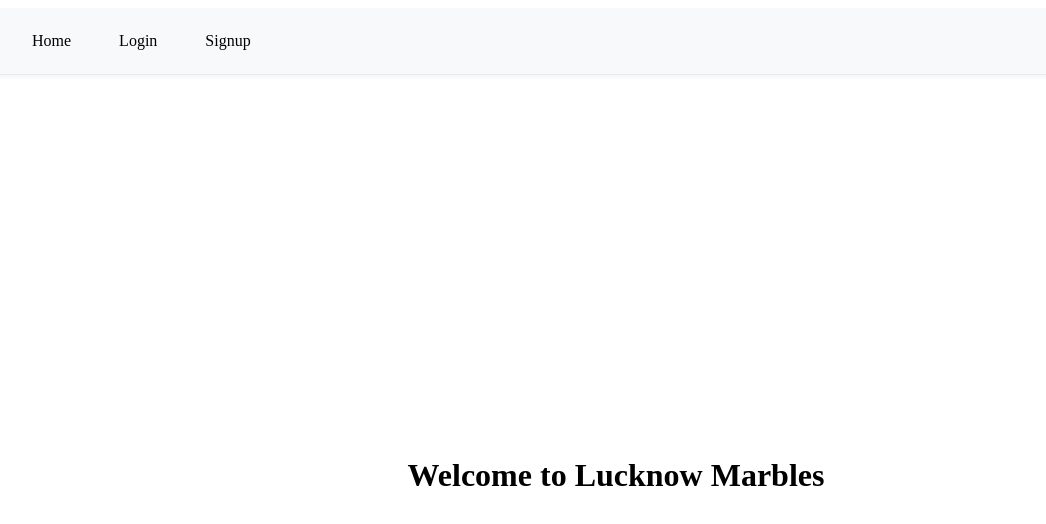
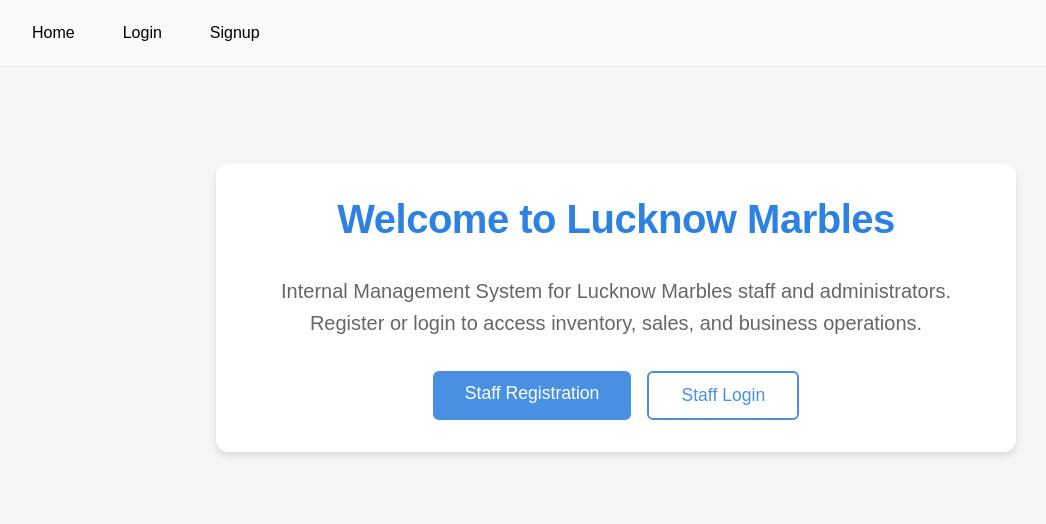
Before and after one commit to LucknowMarbles/lucknow-marbles-website-frontend, a React (Vite) app: page / in a window 1280 px wide. Shown: the top 524 px of the page, without its empty margins (24-1070 px from the left). Built offline with nearby package versions, Linux system fonts and the light colour scheme.

Commit message:
Improve Home page, and add NotFoundPage

```diff
--- a/src/App.jsx
+++ b/src/App.jsx
@@ -5,7 +5,7 @@
 import LoginPage from './pages/auth/LoginPage'
 import SignupPage from './pages/auth/SignupPage'
 import ProfilePage from './pages/ProfilePage'
-
+import NotFoundPage from './pages/NotFoundPage'
 
 export default function App() {
     return (
@@ -17,6 +17,7 @@
                     <Route path="/login" element={<LoginPage />} />
                     <Route path="/signup" element={<SignupPage />} />
                     <Route path="/profile" element={<ProfilePage />} />
+                    <Route path="*" element={<NotFoundPage />} />
                 </Routes>
             </AuthProvider>
         </BrowserRouter>
--- a/src/index.css
+++ b/src/index.css
@@ -4,4 +4,5 @@
     box-sizing: border-box;
     margin: 0;
     padding: 0;
+    font-family: 'Poppins', sans-serif;
 }
--- a/src/main.jsx
+++ b/src/main.jsx
@@ -1,6 +1,7 @@
 import { StrictMode } from 'react'
 import { createRoot } from 'react-dom/client'
 import App from './App.jsx'
+import './index.css'
 
 createRoot(document.getElementById('root')).render(
   <StrictMode>
--- a/src/pages/HomePage.jsx
+++ b/src/pages/HomePage.jsx
@@ -1,12 +1,53 @@
+import '../styles/pages/HomePage.css'
+import { useAuth } from '../contexts/AuthContext'
+import { Link } from 'react-router-dom'
+
 export default function HomePage() {
+    const { user } = useAuth()
+
+    const cards = [
+        { title: 'Warehouse', path: '/warehouse' },
+        { title: 'Products', path: '/products' },
+        { title: 'Enquires', path: '/enquires' },
+        { title: 'Sales', path: '/sales' },
+        { title: 'Users', path: '/users' },
+    ]
+
+    if (!user) {
+        return (
+            <div className="home-page">
+                <div className="welcome-section">
+                    <h1>Welcome to Lucknow Marbles</h1>
+                    <p className="welcome-message">
+                        Internal Management System for Lucknow Marbles staff and administrators.
+                        Register or login to access inventory, sales, and business operations.
+                    </p>
+                    <div className="cta-buttons">
+                        <Link to="/signup" className="cta-button primary">
+                            Staff Registration
+                        </Link>
+                        <Link to="/login" className="cta-button secondary">
+                            Staff Login
+                        </Link>
+                    </div>
+                </div>
+            </div>
+        )
+    }
+
     return (
-        <div style={{
-            height: '100vh',
-            display: 'flex',
-            justifyContent: 'center',
-            alignItems: 'center'
-        }}>
-            <h1>Welcome to Lucknow Marbles</h1>
+        <div className="home-page">
+            <div className="container">
+                <h1>Welcome to Lucknow Marbles</h1>
+                <div className="card-grid">
+                    {cards.map((card, index) => (
+                        <a key={index} href={card.path} className="card">
+                            <div className="card-icon-placeholder"></div>
+                            <h2>{card.title}</h2>
+                        </a>
+                    ))}
+                </div>
+            </div>
         </div>
     )
 }
--- /dev/null
+++ b/src/pages/NotFoundPage.jsx
@@ -0,0 +1,14 @@
+import '../styles/pages/NotFoundPage.css'
+
+export default function NotFoundPage() {
+    return (
+        <div className="not-found-page">
+            <div className="container">
+                <h1>404</h1>
+                <h2>Page Not Found</h2>
+                <p>The page you're looking for doesn't exist or has been moved.</p>
+                <a href="/" className="back-home">Back to Home</a>
+            </div>
+        </div>
+    )
+}
--- /dev/null
+++ b/src/styles/pages/HomePage.css
@@ -0,0 +1,159 @@
+/* ============================= */
+/* ======= Common Styles ======= */
+/* ============================= */
+.home-page {
+    min-height: 100vh;
+    padding: 2rem;
+    background-color: #f5f5f5;
+}
+
+.container {
+    max-width: 1200px;
+    margin: 0 auto;
+}
+
+.home-page h1 {
+    text-align: center;
+    margin-bottom: 2rem;
+    color: #2c81e2;
+    font-size: 2.5rem;
+    font-weight: 700;
+    letter-spacing: -0.5px;
+    line-height: 1.2;
+}
+/* ============================= */
+/* ============================= */
+/* ============================= */
+
+
+
+/* ==================================== */
+/* ======= Register/Login Styles ======= */
+/* ==================================== */
+.welcome-section {
+    max-width: 800px;
+    margin: 4rem auto;
+    text-align: center;
+    padding: 2rem;
+    background: white;
+    border-radius: 12px;
+    box-shadow: 0 4px 6px rgba(0, 0, 0, 0.1);
+}
+
+.welcome-message {
+    font-size: 1.25rem;
+    color: #666;
+    margin: 2rem 0;
+    line-height: 1.6;
+}
+
+.cta-buttons {
+    display: flex;
+    gap: 1rem;
+    justify-content: center;
+    margin-top: 2rem;
+}
+
+.cta-button {
+    padding: 0.75rem 2rem;
+    border-radius: 6px;
+    font-size: 1.1rem;
+    font-weight: 500;
+    text-decoration: none;
+    transition: all 0.3s ease;
+}
+
+.cta-button.primary {
+    background-color: #4a90e2;
+    color: white;
+}
+
+.cta-button.primary:hover {
+    background-color: #357abd;
+    transform: translateY(-2px);
+}
+
+.cta-button.secondary {
+    background-color: white;
+    color: #4a90e2;
+    border: 2px solid #4a90e2;
+}
+
+.cta-button.secondary:hover {
+    background-color: #f8f9fa;
+    transform: translateY(-2px);
+}
+
+@media (max-width: 640px) {
+    .cta-buttons {
+        flex-direction: column;
+        gap: 1rem;
+        padding: 0 2rem;
+    }
+
+    .welcome-section {
+        margin: 2rem auto;
+        padding: 1.5rem;
+    }
+
+    .welcome-message {
+        font-size: 1.1rem;
+        margin: 1.5rem 0;
+    }
+
+    .home-page h1 {
+        font-size: 2rem;
+    }
+}
+/* ============================= */
+/* ============================= */
+/* ============================= */
+
+
+
+/* ==================================== */
+/* ======= Authenticated Styles ======= */
+/* ==================================== */
+.card-grid {
+    display: grid;
+    grid-template-columns: repeat(auto-fit, minmax(250px, 1fr));
+    gap: 2rem;
+    padding: 1rem;
+}
+
+.card {
+    background: white;
+    border-radius: 8px;
+    padding: 1.5rem;
+    text-decoration: none;
+    color: #333;
+    transition: all 0.3s ease;
+    box-shadow: 0 2px 4px rgba(0, 0, 0, 0.1);
+    display: flex;
+    flex-direction: column;
+    align-items: center;
+    border: 2px solid transparent;
+}
+
+.card:hover {
+    transform: translateY(-5px);
+    box-shadow: 0 4px 8px rgba(0, 0, 0, 0.2);
+    border-color: #4a90e2;
+}
+
+.card-icon-placeholder {
+    width: 60px;
+    height: 60px;
+    background-color: #4a90e2;
+    border-radius: 50%;
+    margin-bottom: 1rem;
+}
+
+.card h2 {
+    font-size: 1.25rem;
+    margin: 0;
+    color: #4a90e2;
+}
+/* ============================= */
+/* ============================= */
+/* ============================= */
--- /dev/null
+++ b/src/styles/pages/NotFoundPage.css
@@ -0,0 +1,40 @@
+.not-found-page {
+    min-height: 100vh;
+    display: flex;
+    align-items: center;
+    justify-content: center;
+    text-align: center;
+    background-color: #f5f5f5;
+    padding: 2rem;
+}
+
+.not-found-page h1 {
+    font-size: 6rem;
+    color: #4a90e2;
+    margin: 0;
+}
+
+.not-found-page h2 {
+    font-size: 2rem;
+    color: #333;
+    margin: 1rem 0;
+}
+
+.not-found-page p {
+    color: #666;
+    margin-bottom: 2rem;
+}
+
+.back-home {
+    display: inline-block;
+    padding: 0.75rem 1.5rem;
+    background-color: #4a90e2;
+    color: white;
+    text-decoration: none;
+    border-radius: 4px;
+    transition: background-color 0.3s ease;
+}
+
+.back-home:hover {
+    background-color: #357abd;
+}
```
